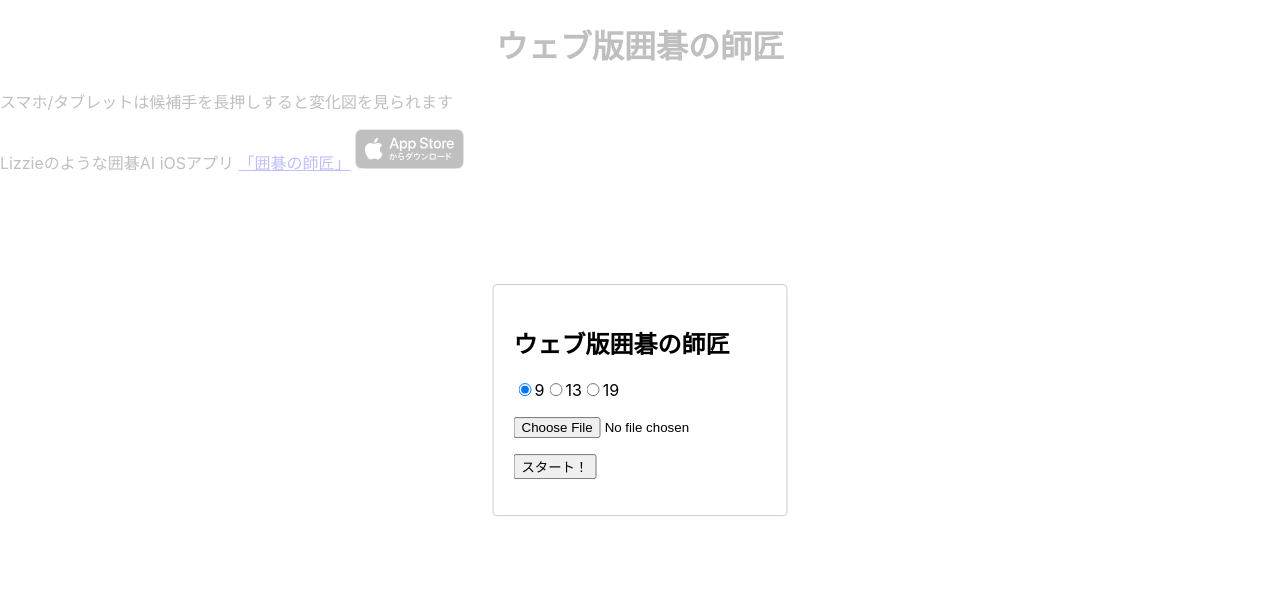
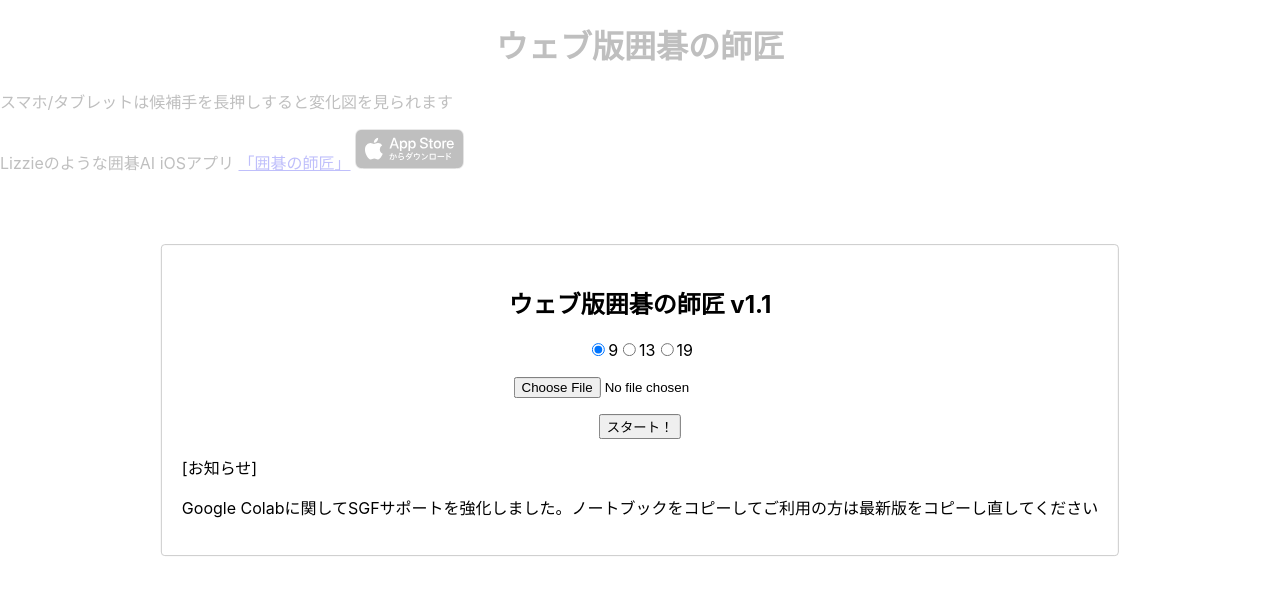
Before and after one commit to new3Rs/react-lizzie, a React (Create React App) app: page / in a window 1280 px wide. Shown: the top 594 px of the page. Built offline with nearby package versions, Linux system fonts and the light colour scheme.

Commit message:
strengthened SGF support for Colab

```diff
--- a/package.json
+++ b/package.json
@@ -1,6 +1,6 @@
 {
   "name": "囲碁の師匠",
-  "version": "0.4.0",
+  "version": "1.1.0",
   "private": true,
   "homepage": "https://new3rs.herokuapp.com/a_master_of_go",
   "dependencies": {
--- a/src/App.tsx
+++ b/src/App.tsx
@@ -50,8 +50,9 @@ const App = () => {
 
     return modalIsOpen ? (
         <Modal isOpen={modalIsOpen} style={customStyles}>
-            <h2>ウェブ版囲碁の師匠</h2>
+            <h2 style={{ textAlign: "center" }}>ウェブ版囲碁の師匠 v1.1</h2>
             <form action="">
+                <div style={{ textAlign: "center" }}>
                     <input type="radio" name="size" id="size1" value="9" checked onChange={changeSize} />
                     <label htmlFor="size1">9</label>
                     <input type="radio" name="size" id="size2" value="13" onChange={changeSize} />
@@ -60,6 +61,9 @@ const App = () => {
                     <label htmlFor="size1">19</label>
                     <p><input type="file" name="sgf" onChange={handleChange} /></p>
                     <p><button type="button" onClick={closeModal}>スタート！</button></p>
+                </div>
+                <p>[お知らせ]</p>
+                <p>Google Colabに関してSGFサポートを強化しました。ノートブックをコピーしてご利用の方は最新版をコピーし直してください</p>
             </form>
         </Modal>
     ) : <GoAI gtp={gtp} sgf={sgf} />
--- a/src/GoAI.tsx
+++ b/src/GoAI.tsx
@@ -121,7 +121,7 @@ class GoAI extends React.Component<Props, State> {
                     FS.writeFile(filename, this.props.sgf);
                     await this.gtp.loadsgf(filename, 0);
                 } else {
-                    await this.gtp.loadsgf(this.props.sgf.replace(/\r?\n/g,　""), 0);
+                    await this.gtp.loadsgfAsHereDocument(this.props.sgf, 0);
                 }
                 updateMessage("");
                 this.setState({ disabled: false });
@@ -310,7 +310,6 @@ class GoAI extends React.Component<Props, State> {
             if (move == null) {
                 continue;
             } else {
-                console.log(move);
                 const xy = this.state.model.moveToXy(move);
                 if (xy === -1) {
                     await this.state.model.play(PASS);
--- a/src/GtpController.ts
+++ b/src/GtpController.ts
@@ -80,7 +80,6 @@ class GtpController {
 
     _command(str: string) {
         this.lastCommand = str;
-        console.log(str);
         this.socket.send(str + "\n");
     }
 
@@ -103,6 +102,21 @@ class GtpController {
             command += ` ${moveNumber}`;
         }
         return await this.command(command);
+    }
+
+    async loadsgfAsHereDocument(sgf: string, moveNumber: number = Infinity): Promise<any> {
+        return new Promise((res, rej) => {
+            this.resolve = res;
+            this.reject = rej;
+            this.socket.send("loadsgf <<tmp.sgf\n");
+            this.socket.send(sgf);
+            this.socket.send("\n");
+            if (isFinite(moveNumber)) {
+                this.socket.send(`tmp.sgf ${moveNumber}\n`);
+            } else {
+                this.socket.send("tmp.sgf\n");
+            }
+        });
     }
 
     async play(turn: string, coord: string): Promise<any> {
```
Also changed, not shown: 1 other file (tests, documents, lock files or other folders). Lines whose indentation alone changed are shown as unchanged.
